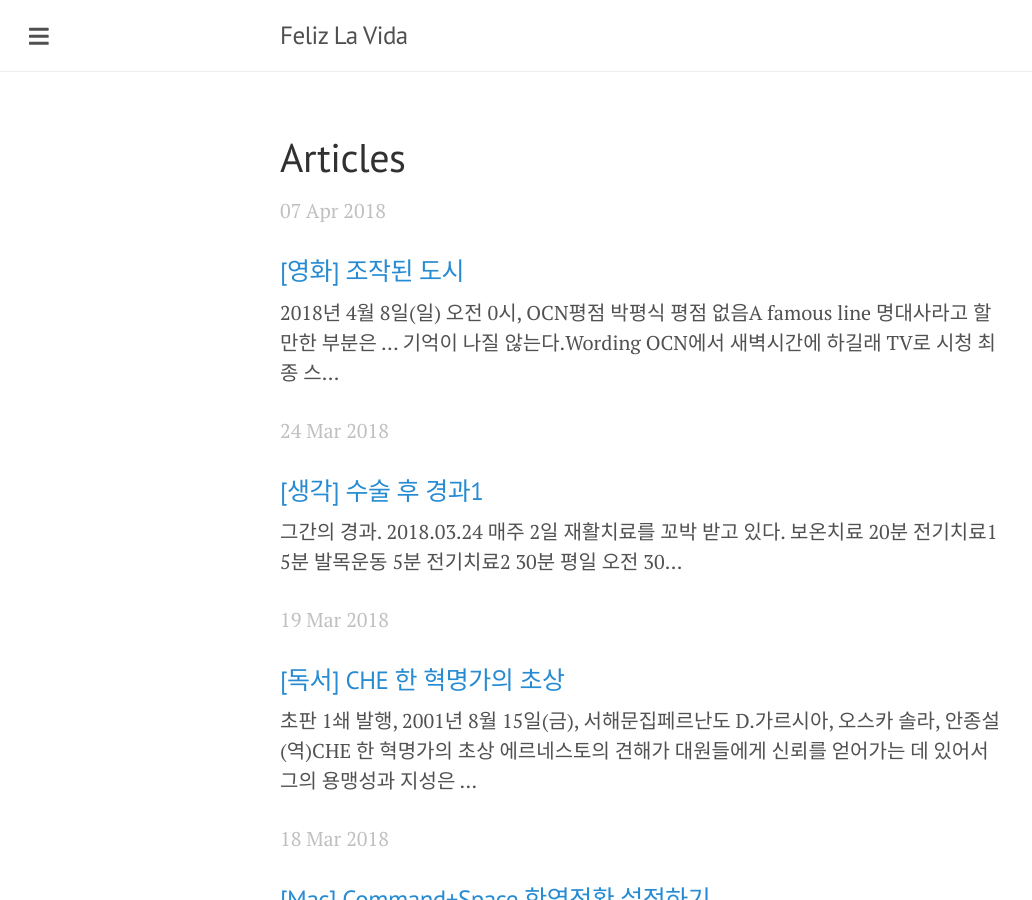
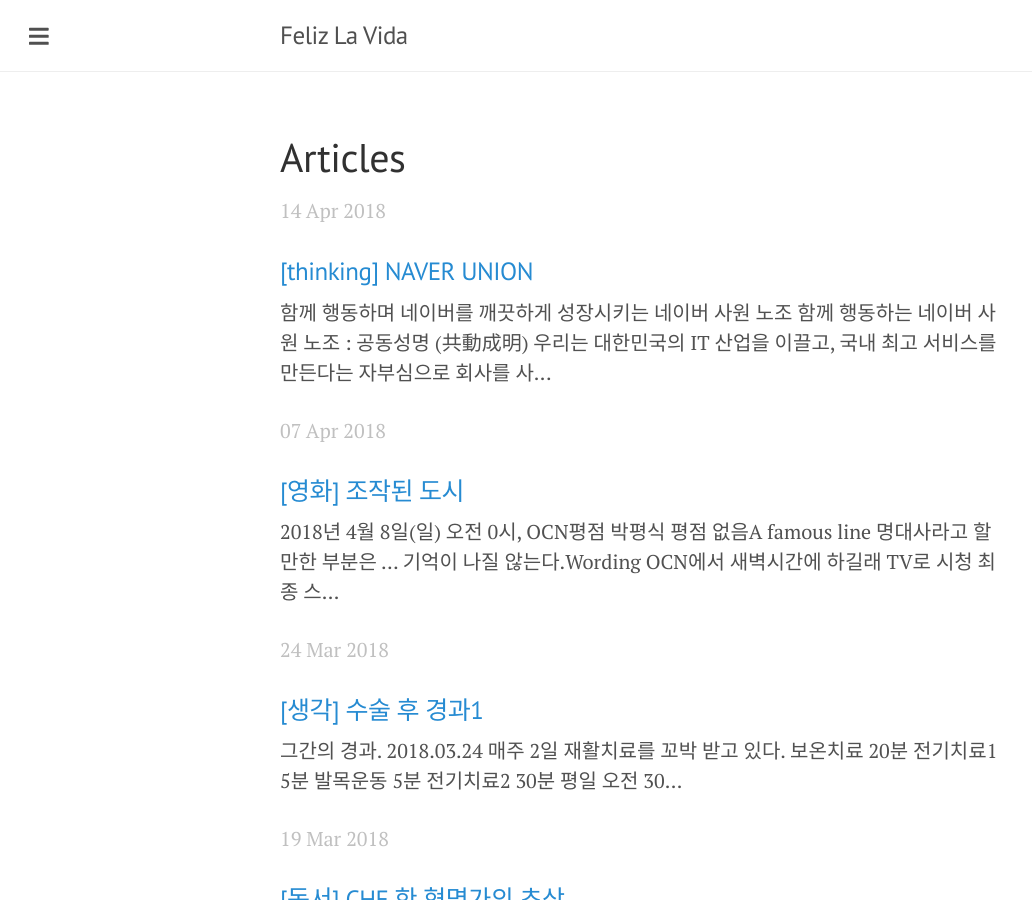
Before and after one commit to lionkang/lionkang.github.io, a Jekyll site: the page built from articles.md, in a window 1280 px wide and 900 px high. Shown: the whole window, without its empty margins (0-1032 px from the left). Built offline with Jekyll 4.4.1, drawn with Linux system fonts in a browser that asks for light colours; nearby versions of some CDN libraries; comment, search, counter and statistics services are not loaded.

Commit message:
thinking-naver-union contents updated

```diff
--- a/_drafts/thinking-naver-union.markdown
+++ b/_posts/2018-03-14-thinking-naver-union.markdown
@@ -1,7 +1,7 @@
 ---
 layout: post
 title: "[thinking] NAVER UNION"
-date: 2018-04-03 01:01:01 +0900
+date: 2018-04-14 13:09:01 +0900
 tags: [thinking, 생각, 네이버, 노동조합, NAVER, UNION, 공동성명, 共動成明, 네이버 사원 노조, 노조]
 categories: thinking
 comments: true
@@ -9,7 +9,7 @@
 ---
 함께 행동하며 네이버를 깨끗하게 성장시키는 네이버 사원 노조
 
-> 함께 행동하는 네이버 사원 노조 : 공동성명
+> 함께 행동하는 네이버 사원 노조 : 공동성명 (共動成明)
 
 > 우리는 대한민국의 IT 산업을 이끌고, 국내 최고 서비스를 만든다는 자부심으로 회사를 사랑했습니다. 네이버를 사용하는 모두에게 도움이 되는 서비스를 만들기 위해 우리의 열정을 다 해왔습니다.
 
@@ -32,5 +32,10 @@
 ### Thinking
 * 드디어 역사의 한 획을 그을 IT전문 기업에서의 첫 노조 설립이다.
 * 왜 노동 조합을 만들어야 하는지에 대한 부분은 선언문에 잘 나와있다.
-* 가장 중요한건 우리 내부의 문제 해결도 있지만 세번째, "IT 노동자의 근로조건 개선" 이라 생각한다.
-*
+* 가장 중요한건 우리 내부의 문제 해결도 있지만 세번째, "IT 노동자의 근로조건 개선" 이라 생각한다. 연대하여 우리의 정당한 노동시간과 권리를 보장받길 희망한다.
+* 노조 간담회 참석했을때 생각보다 젊은 사람들이 많았다. 노동조합이 젊다는 의미로 생각되어지고, 노조 스탭들 또한 젊다는게 인상적이었다. 기존 노조들과는 다르게 성장할 것이라는 믿음이 생긴다.
+* 기업별 노조원수가 전체 직원의 50% 이상이 될때 그 힘이 배가 된다는 걸 간담회를 통해서 알았다.
+* 노조 간부들의 전임 업무시간은 노조원수에 따라 시간이 법에 정해져 있다. 전임으로 한다고 하더라도 회사는 임금을 당연히 지급해야 한다.
+* 노조 창립기념일을 지정하고 (4월 2일) 해당 기념일은 휴일로 지정되어지도록 협상한다고 한다. 반가운 얘기!
+* 공동성명 노조원이라는 이유로 차별과 무시, 저평가등의 문제에 대해 적극 목소리를 낼 것이다.
+* 언젠가 기회가 된다면 스탭으로서 함께 고민하고, 행동할 것이다.
```
